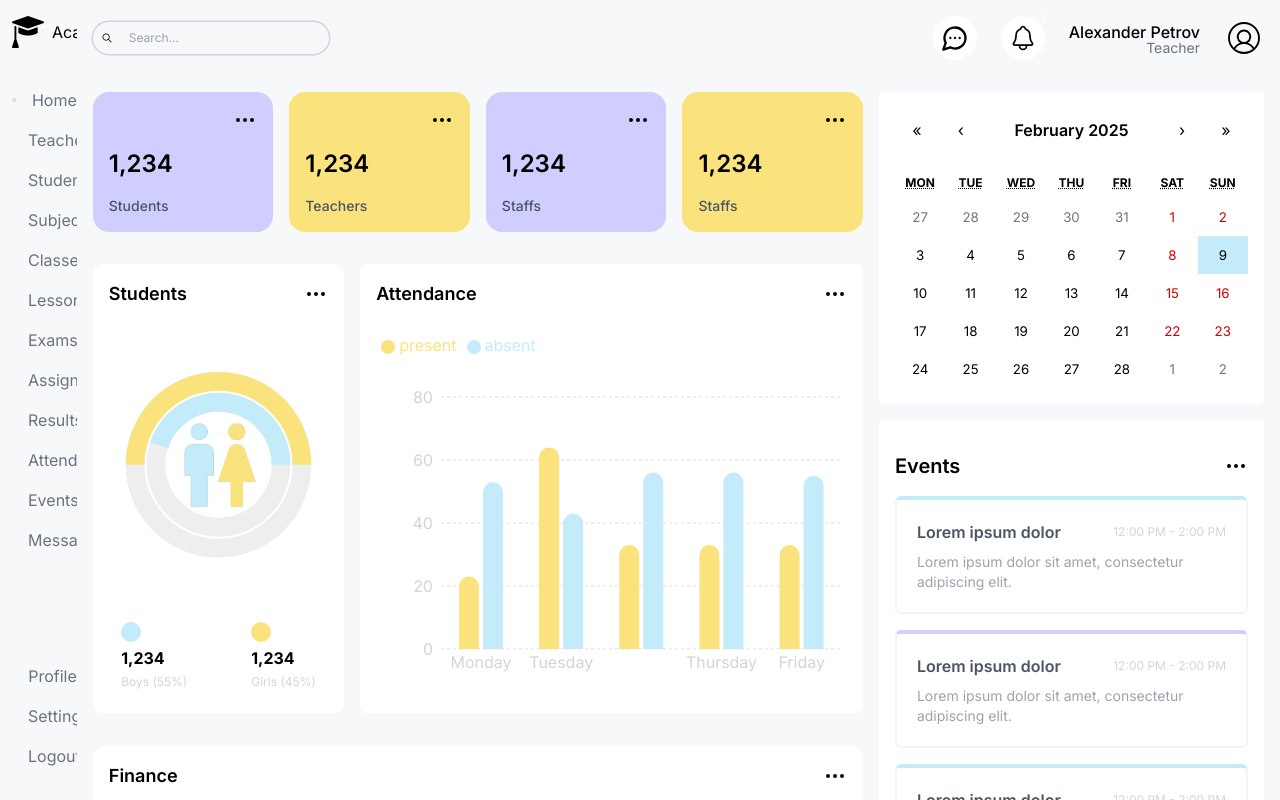
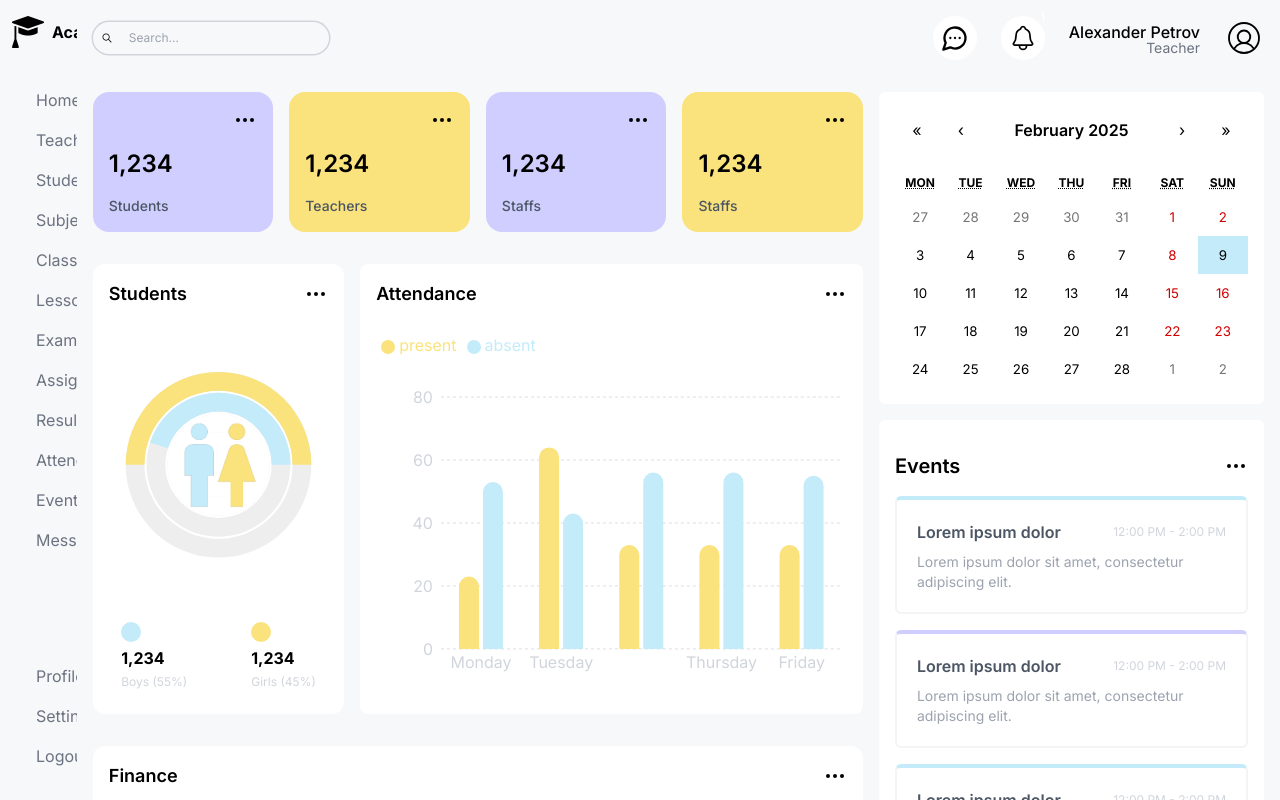
Before and after one commit to viiktorstefanov/academy-management-system, a Next.js app: page /admin in a window 1280 px wide. Built offline with nearby package versions, Linux system fonts and the light colour scheme.

Commit message:
edit styles of sidebar

```diff
--- a/src/components/Logo/Logo.tsx
+++ b/src/components/Logo/Logo.tsx
@@ -9,7 +9,7 @@ const Logo = () => {
       className="flex items-center justify-center lg:justify-start gap-2"
     >
       <Image src="/logo.png" alt="logo" width={32} height={32} />
-      <span className="hidden lg:block">Academix</span>
+      <span className="hidden lg:block font-bold">Academix</span>
     </Link>
   );
 };
--- a/src/components/SideBarItem/SideBarItem.tsx
+++ b/src/components/SideBarItem/SideBarItem.tsx
@@ -14,7 +14,7 @@ const SideBarItem: React.FC<MenuItemProps> = ({ item }) => {
     <Link
       href={item.href}
       key={item.label}
-      className="flex justify-center items-center lg:justify-start gap-4 text-gray-500 py-2"
+      className="flex justify-center items-center lg:justify-start gap-4 text-gray-500 py-2 md:px-2 rounded-md hover:bg-sky"
     >
       <item.icon data-tip="Hello, I'm a tooltip!" className="text-red-400 w-5 h-5" />
       <span className="hidden lg:block">{item.label}</span>
```
